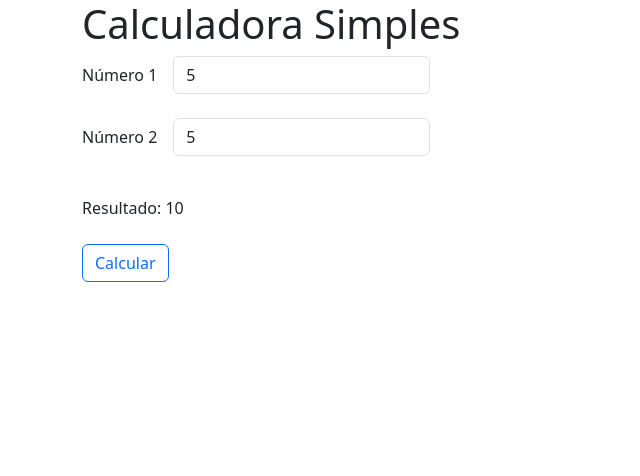
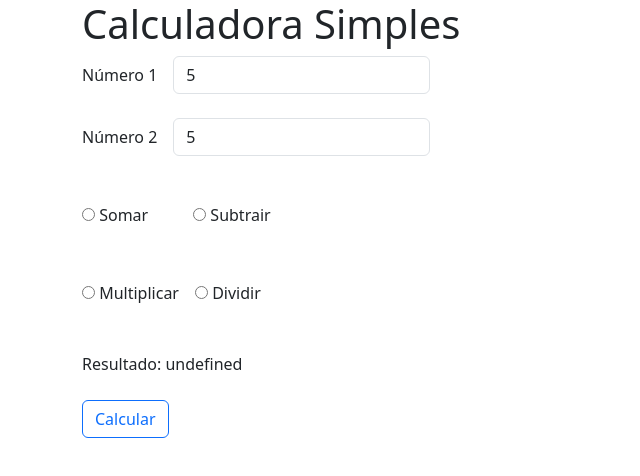
Before and after one commit to GustavoMeloCoelho/Exercicios-Semana04-Modulo01, a plain HTML site: page index.html in a window 1280 px wide. Both pictures are taken after typing "5", "5" into the empty fields and a click on the button "Calcular". Shown: the whole page, without its empty margins (0-640 px from the left). Drawn offline with nearby package versions, Linux system fonts and the light colour scheme.

Commit message:
adicionado opção de escolher a operação

```diff
--- a/index.html
+++ b/index.html
@@ -6,7 +6,7 @@
     <link href="https://cdn.jsdelivr.net/npm/bootstrap@5.3.3/dist/css/bootstrap.min.css" rel="stylesheet"
         integrity="sha384-QWTKZyjpPEjISv5WaRU9OFeRpok6YctnYmDr5pNlyT2bRjXh0JMhjY6hW+ALEwIH" crossorigin="anonymous">
 
-    <link rel="stylesheet" type="text/css" href="./styles.css">
+    <link rel="stylesheet" type="text/css" href="./style.css">
 </head>
 
 <body>
@@ -37,6 +37,28 @@
 
             <div class="row g-3 align-items-center mt-2 mb-4">
                 <div class="col-auto">
+                    <input type="radio" id="radio-sum" name="operation">
+                    <label for="radio-sum" class="col-form-label">Somar</label>
+                </div>
+                <div class="col-auto">
+                    <input type="radio" id="radio-subtraction" name="operation">
+                    <label for="radio-subtraction" class="col-form-label">Subtrair</label>
+                </div>
+            </div>
+
+            <div class="row g-3 align-items-center mt-2 mb-4">
+                <div class="col-auto">
+                    <input type="radio" id="radio-multiply" name="operation">
+                    <label for="radio-multiply" class="col-form-label">Multiplicar</label>
+                </div>
+                <div class="col-auto">
+                    <input type="radio" id="radio-divide" name="operation">
+                    <label for="radio-divide" class="col-form-label">Dividir</label>
+                </div>
+            </div>
+
+            <div class="row g-3 align-items-center mt-2 mb-4">
+                <div class="col-auto">
                     <span id="result"></span>
                 </div>
             </div>
--- a/script.js
+++ b/script.js
@@ -2,8 +2,24 @@ function addition(event) {
     event.preventDefault();
     const number1 = parseInt(document.getElementById("input-number1").value);
     const number2 = parseInt(document.getElementById("input-number2").value);
-    const resultado = number1+number2;
-    document.getElementById("result").innerHTML = "Resultado: "+resultado;
+    let operationResult;
+    if(document.getElementById("radio-sum").checked){
+        operationResult = number1+number2;
+    }
+
+    if(document.getElementById("radio-subtraction").checked){
+        operationResult = number1-number2;
+    }
+
+    if(document.getElementById("radio-multiply").checked){
+        operationResult = number1*number2;
+    }
+
+    if(document.getElementById("radio-divide").checked){
+        operationResult = number1/number2;
+    }
+
+    document.getElementById("result").innerHTML = "Resultado: "+operationResult;
 }
 
 document.getElementById("form-calculator").addEventListener("submit", addition);
--- a/style.css
+++ b/style.css
@@ -0,0 +1,3 @@
+#radio-subtraction {
+    margin-left: 29px;
+}
```
